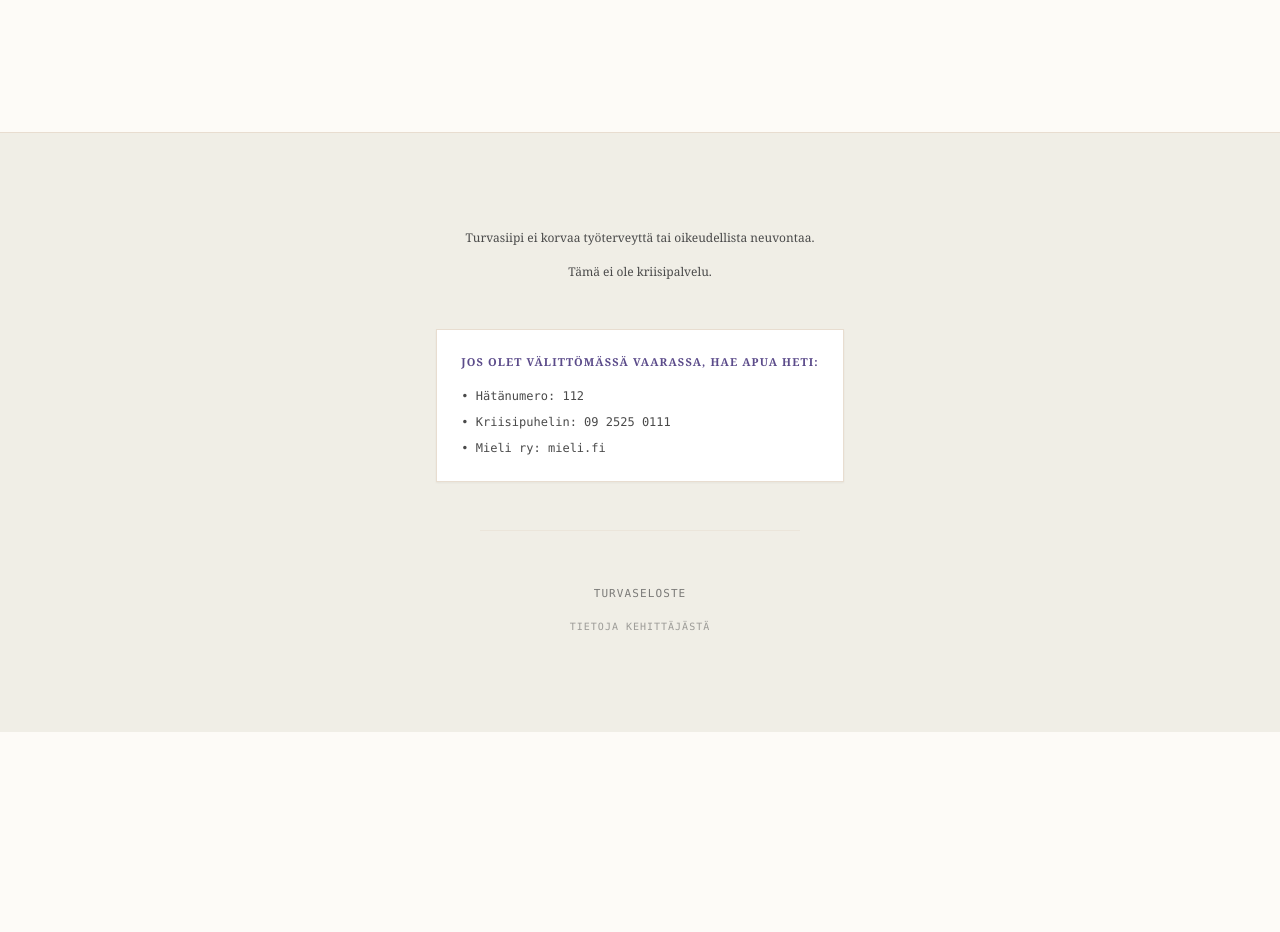
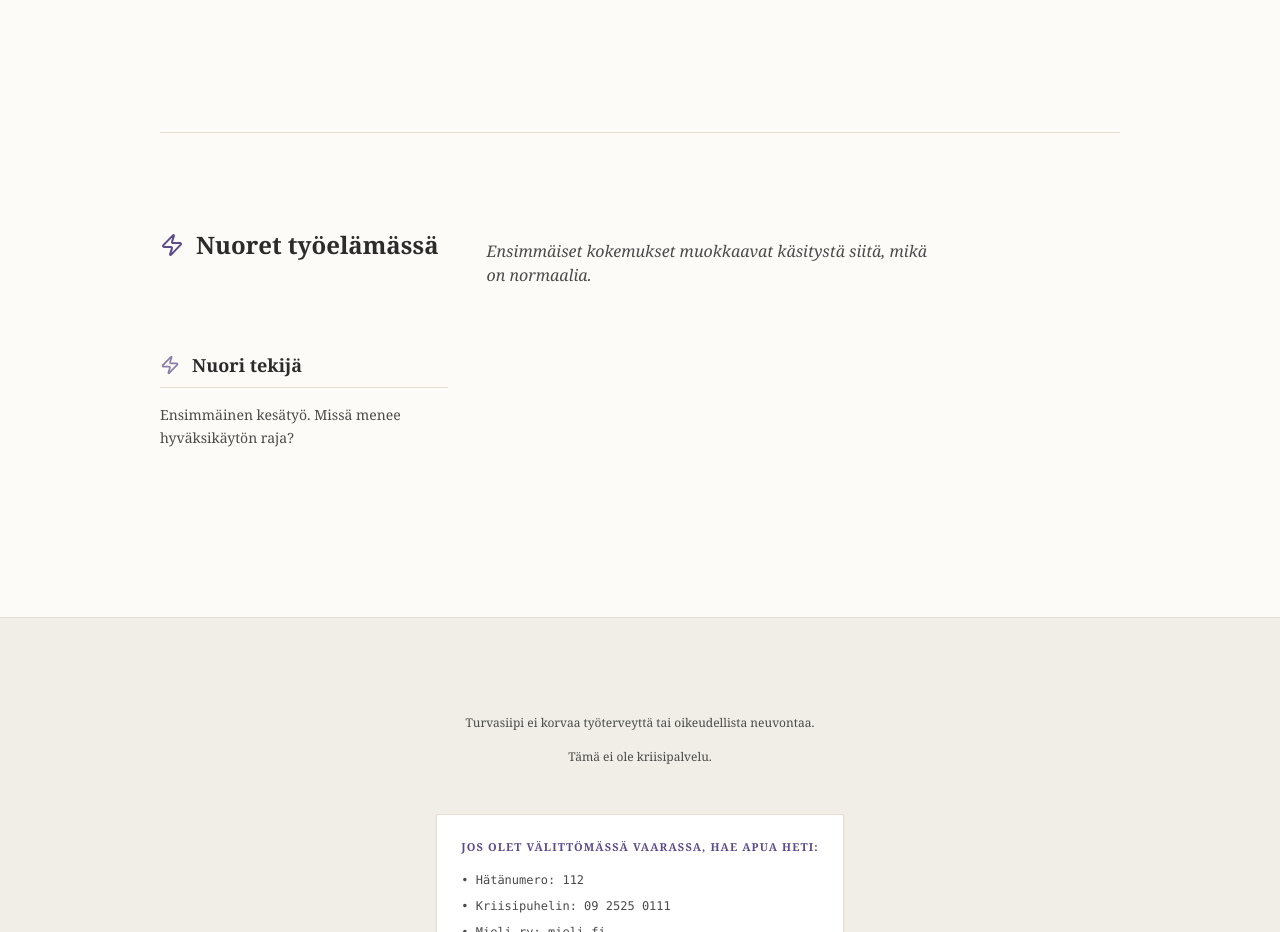
Before and after one commit to JoonasHuhta/Turvasiipi, a Next.js app: page /simulaatio in a window 1280 px wide. Shown: the part 1900-2832 px from the top of the page. Before the commit the page ends 2632 px from the top, so only its background shows below. Built offline with nearby package versions, Linux system fonts and the light colour scheme.

Commit message:
refactor: move young worker scenario to dedicated section

```diff
--- a/src/app/simulaatio/page.tsx
+++ b/src/app/simulaatio/page.tsx
@@ -141,6 +141,22 @@ export default function SimulatorPage() {
                             description="Puun ja kuoren välissä. Kun joudut toteuttamaan arvojesi vastaisia päätöksiä."
                         />
                     </Link>
+                </div>
+            </section>
+
+            {/* NUORET - Vulnerability Context */}
+            <section className="space-y-16 border-t border-[#E8DDD0] pt-24">
+                <div className="flex flex-col md:flex-row md:items-baseline gap-4 md:gap-12">
+                    <h2 className="text-2xl font-bold text-[#2B2B2B] flex items-center gap-3">
+                        <Zap className="w-6 h-6 text-[#5B4B8A]" />
+                        Nuoret työelämässä
+                    </h2>
+                    <p className="text-[#4A4A4A] italic max-w-md">
+                        Ensimmäiset kokemukset muokkaavat käsitystä siitä, mikä on normaalia.
+                    </p>
+                </div>
+
+                <div className="grid md:grid-cols-2 lg:grid-cols-3 gap-12">
                     <Link href="/simulaatio/nuoret">
                         <SimulationCard
                             icon={<Zap className="w-5 h-5" />}
```
